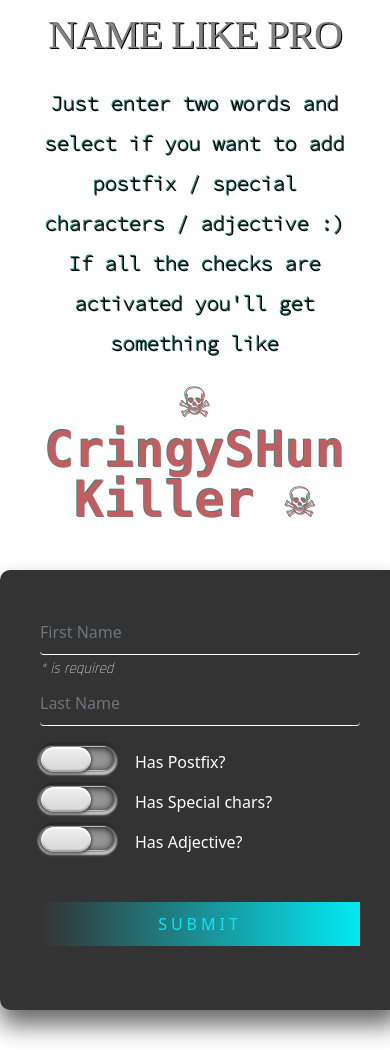
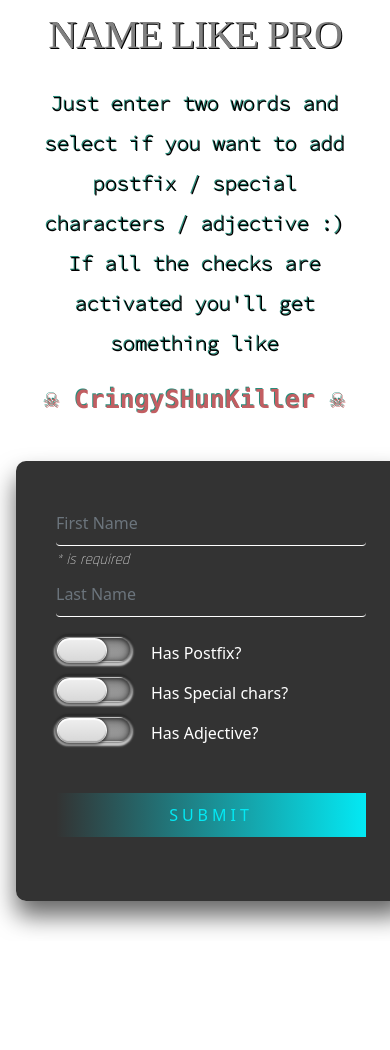
Before and after one commit to daverbk/namelikepro, a React (Create React App) app in the folder frontend/: page / in a window 390 px wide. After the commit the page ends 941 px from the top, so only its background shows below. Built offline with nearby package versions, Linux system fonts and the light colour scheme; a web font is replaced by a local one.

Commit message:
Update mobile styles

```diff
--- a/frontend/src/style/App.css
+++ b/frontend/src/style/App.css
@@ -164,3 +164,15 @@
 .nickname-form input[type='text']:last-child {
     margin-bottom: 16px;
 }
+
+@media screen and (max-width: 768px) {
+    .site-info .site-description code {
+        font-size: 25px;
+    }
+
+    .nickname-form {
+        margin-left: 16px;
+        margin-right: 16px;
+        width: 100%;
+    }
+}
```
